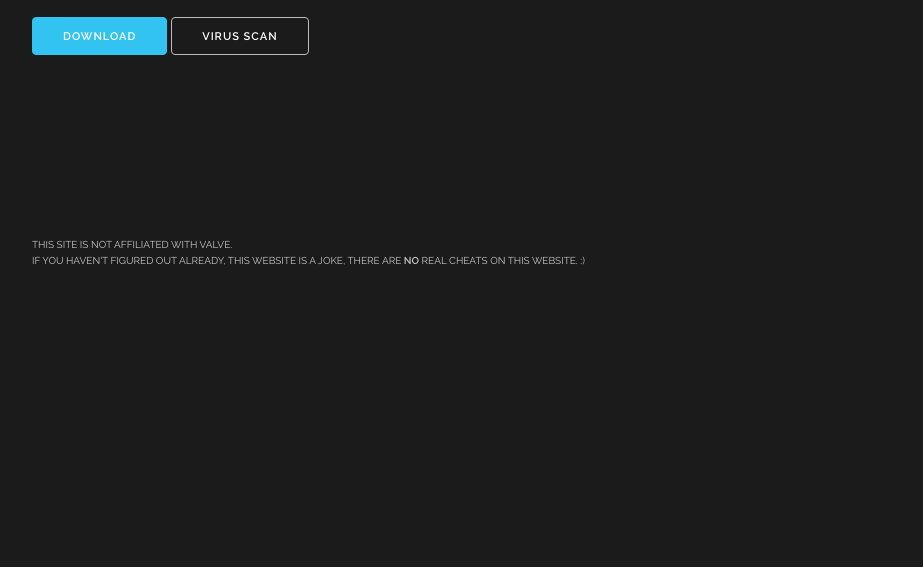
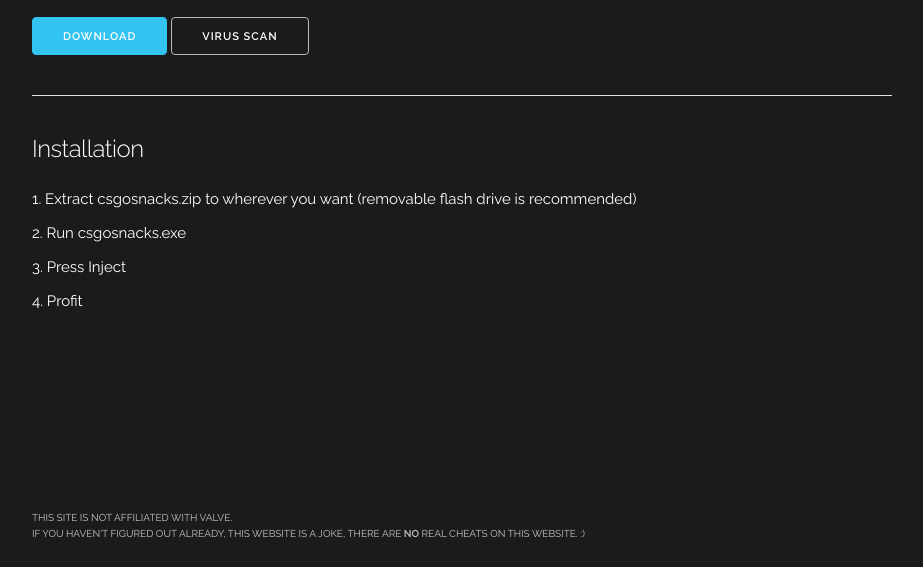
Before and after one commit to DtigerCSK/snacks, a plain HTML site: page downloads.html in a window 1280 px wide. Shown: the part 298-865 px from the top of the page, without its empty margins (178-1101 px from the left). Before the commit the page ends 800 px from the top, so only its background shows below. Drawn offline with nearby package versions, Linux system fonts and the light colour scheme.

Commit message:
added installation guide

```diff
--- a/downloads.html
+++ b/downloads.html
@@ -35,6 +35,14 @@
 			<h5>Status: <span style="color:#2ecc71">Undetected</span></h5>
 			<a href="https://github.com/DtigerCSK/csgosnack/releases/download/1.1/csgosnack.zip" class="button button-primary">Download</a>
 			<a href="https://www.virustotal.com/en/file/b4dc5333a88f22bf7f688e2039b82ab37c100654793a755ff968fed43d932750/analysis/1437870344/" class="button" target="_blank">Virus Scan</a>
+			<hr>
+			<h5>Installation</h5>
+			<ol>
+				<li>Extract csgosnacks.zip to wherever you want (removable flash drive is recommended)</li>
+				<li>Run csgosnacks.exe</li>
+				<li>Press Inject</li>
+				<li>Profit</li>
+			</ol>
 		</div>
 	</div>
 	<div class="footer">
```
